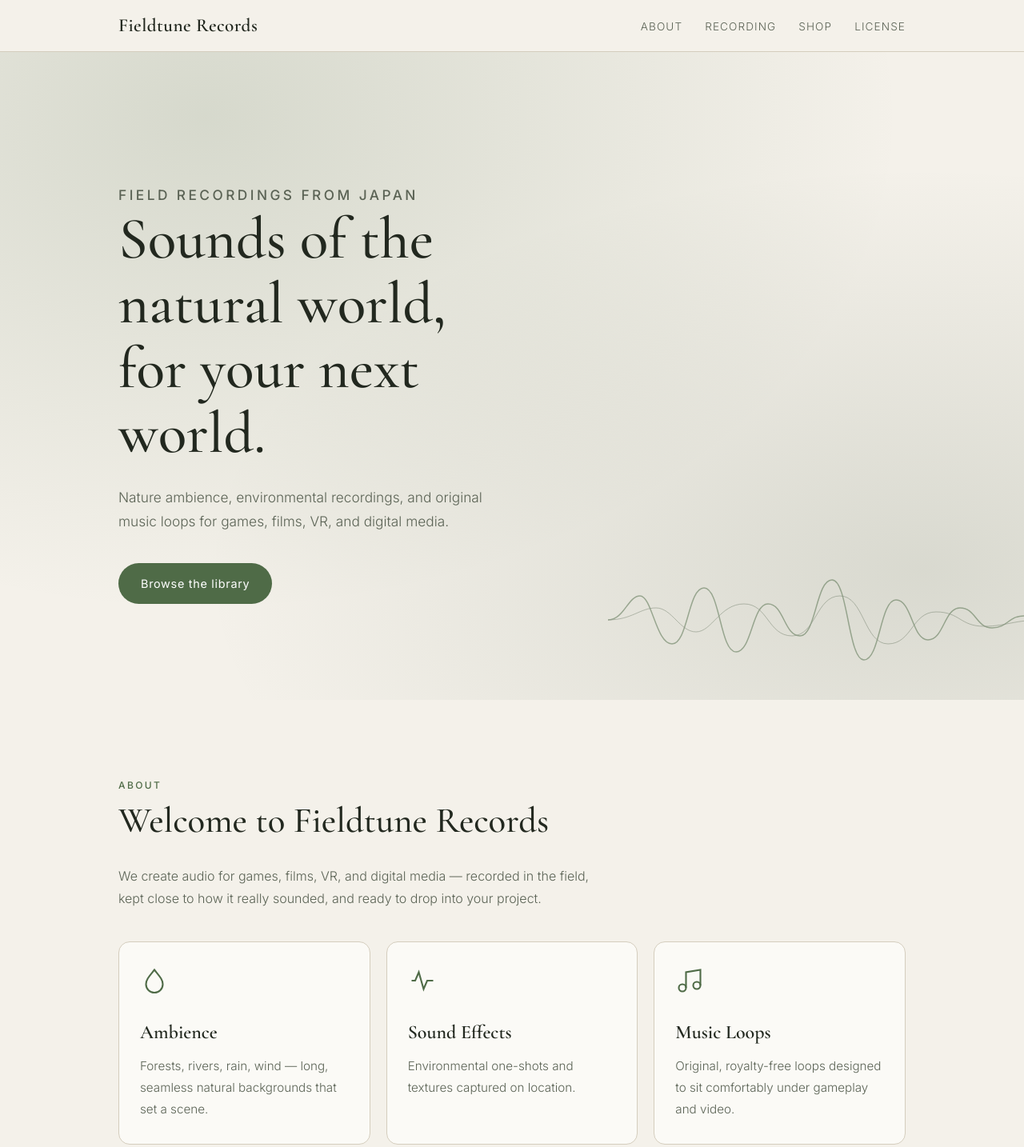
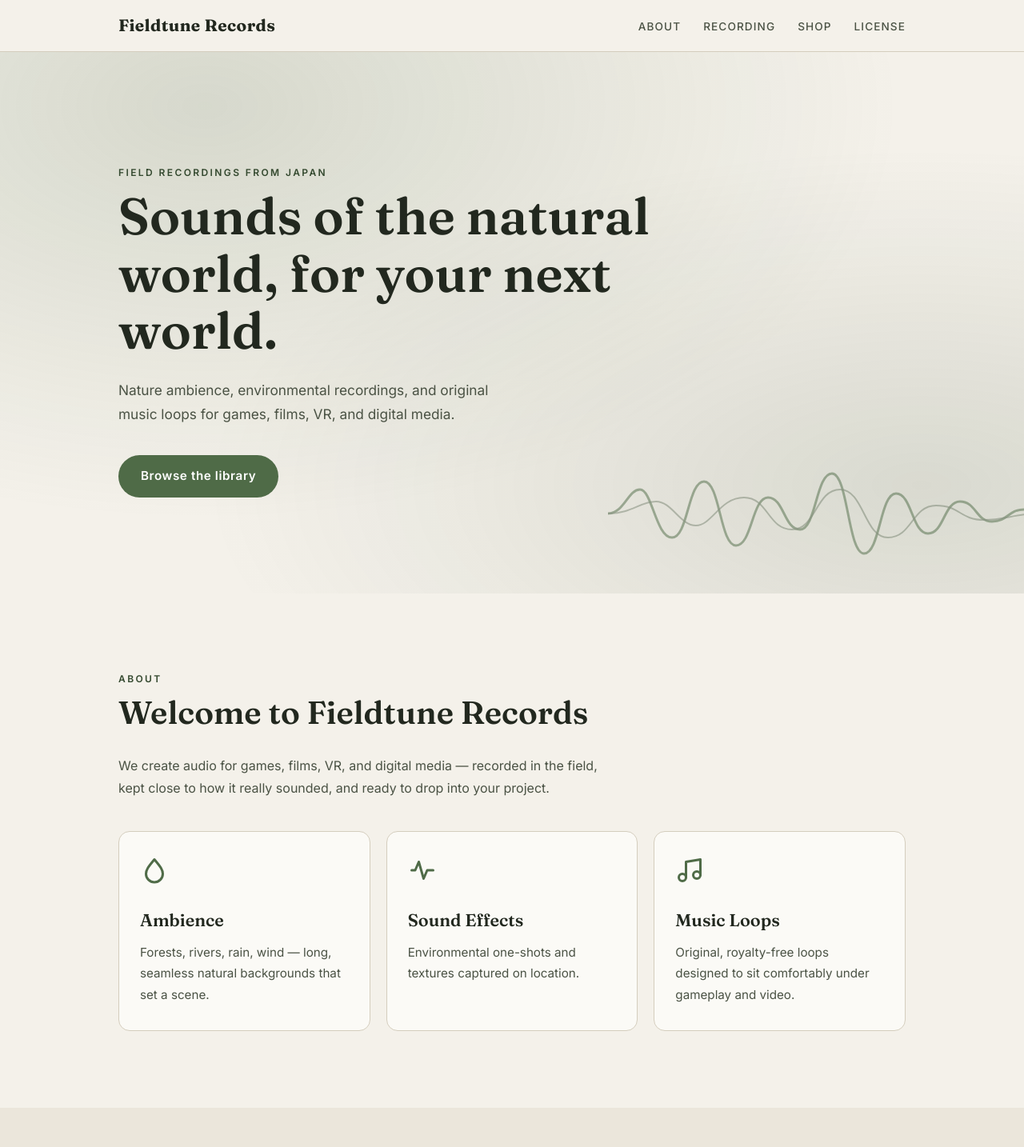
Before and after one commit to jacqueline37/fieldtunerecords, a plain HTML site: page index.html in a window 1280 px wide. Shown: the top 1434 px of the page at 80% size. Drawn offline with nearby package versions, Linux system fonts and the light colour scheme.

Commit message:
Thicken typography and line weights
The first draft used thin type (Cormorant Garamond, Inter 300) and
hairline strokes, which read as faint. Switch headings to Fraunces 600,
raise body text to Inter 400 and labels/buttons to 500-600, darken the
secondary text color, and thicken borders (1.5px), the hero waveform and
the category icons.

Also fix the hero eyebrow, which .hero p was overriding with a larger
size and the wrong color, and update the font note in CLAUDE.md.

Co-Authored-By: Claude Sonnet 5.5 <noreply@anthropic.com>

```diff
--- a/index.html
+++ b/index.html
@@ -11,23 +11,25 @@
 <meta property="og:url" content="https://www.fieldtunerecords.com/">
 <link rel="preconnect" href="https://fonts.googleapis.com">
 <link rel="preconnect" href="https://fonts.gstatic.com" crossorigin>
-<link href="https://fonts.googleapis.com/css2?family=Cormorant+Garamond:wght@400;500;600&family=Inter:wght@300;400;500&display=swap" rel="stylesheet">
+<link href="https://fonts.googleapis.com/css2?family=Fraunces:opsz,wght@9..144,500..700&family=Inter:wght@400;500;600&display=swap" rel="stylesheet">
 <style>
   :root {
     --bg: #f4f1ea;
     --bg-alt: #ebe6db;
     --ink: #22281f;
-    --ink-soft: #5b6355;
+    --ink-soft: #4a5244;
     --moss: #4f6b47;
     --moss-dark: #34492f;
     --line: #d4cdbd;
     --card: #fbfaf6;
+    --serif: "Fraunces", Georgia, serif;
+    --rule: 1.5px;
   }
   * { box-sizing: border-box; margin: 0; padding: 0; }
   html { scroll-behavior: smooth; }
   body {
     font-family: "Inter", system-ui, sans-serif;
-    font-weight: 300;
+    font-weight: 400;
     color: var(--ink);
     background: var(--bg);
     line-height: 1.75;
@@ -44,9 +46,9 @@
     border-bottom: 1px solid var(--line);
   }
   nav .wrap { display: flex; align-items: center; justify-content: space-between; height: 64px; }
-  .logo { font-family: "Cormorant Garamond", serif; font-size: 1.45rem; font-weight: 600; letter-spacing: 0.02em; text-decoration: none; }
+  .logo { font-family: var(--serif); font-size: 1.3rem; font-weight: 700; letter-spacing: 0.02em; text-decoration: none; }
   nav ul { display: flex; gap: 28px; list-style: none; }
-  nav ul a { text-decoration: none; font-size: 0.85rem; letter-spacing: 0.08em; text-transform: uppercase; color: var(--ink-soft); }
+  nav ul a { text-decoration: none; font-size: 0.85rem; font-weight: 500; letter-spacing: 0.08em; text-transform: uppercase; color: var(--ink-soft); }
   nav ul a:hover { color: var(--moss); }
 
   /* Hero */
@@ -60,19 +62,20 @@
       var(--bg);
   }
   .hero h1 {
-    font-family: "Cormorant Garamond", serif;
-    font-weight: 500;
-    font-size: clamp(2.6rem, 6vw, 4.6rem);
-    line-height: 1.1;
-    max-width: 14ch;
+    font-family: var(--serif);
+    font-weight: 600;
+    font-size: clamp(2.3rem, 5.4vw, 4rem);
+    line-height: 1.12;
+    max-width: 16ch;
   }
   .hero p { margin-top: 24px; max-width: 46ch; font-size: 1.08rem; color: var(--ink-soft); }
+  .hero p.eyebrow { margin-top: 0; margin-bottom: 8px; font-size: 0.75rem; color: var(--moss-dark); }
   .wave { position: absolute; right: -40px; bottom: 40px; width: 560px; max-width: 70%; opacity: 0.5; }
   .btn {
     display: inline-block; margin-top: 36px;
     padding: 13px 28px; border-radius: 999px;
     background: var(--moss); color: #fff; text-decoration: none;
-    font-size: 0.9rem; letter-spacing: 0.05em; font-weight: 400;
+    font-size: 0.95rem; letter-spacing: 0.04em; font-weight: 600;
     transition: background .2s;
   }
   .btn:hover { background: var(--moss-dark); }
@@ -80,40 +83,40 @@
   /* Sections */
   section { padding: 96px 0; }
   section.alt { background: var(--bg-alt); }
-  .eyebrow { font-size: 0.75rem; letter-spacing: 0.2em; text-transform: uppercase; color: var(--moss); font-weight: 500; }
-  h2 { font-family: "Cormorant Garamond", serif; font-weight: 500; font-size: clamp(2rem, 4vw, 2.8rem); margin: 8px 0 28px; line-height: 1.2; }
+  .eyebrow { font-size: 0.75rem; letter-spacing: 0.2em; text-transform: uppercase; color: var(--moss-dark); font-weight: 600; }
+  h2 { font-family: var(--serif); font-weight: 600; font-size: clamp(1.8rem, 3.6vw, 2.5rem); margin: 8px 0 28px; line-height: 1.2; }
   .lead { max-width: 60ch; color: var(--ink-soft); }
 
   .grid { display: grid; gap: 20px; grid-template-columns: repeat(auto-fit, minmax(240px, 1fr)); margin-top: 40px; }
-  .card { background: var(--card); border: 1px solid var(--line); border-radius: 14px; padding: 30px 26px; }
-  .card h3 { font-family: "Cormorant Garamond", serif; font-size: 1.5rem; font-weight: 600; margin-bottom: 8px; }
+  .card { background: var(--card); border: var(--rule) solid var(--line); border-radius: 14px; padding: 30px 26px; }
+  .card h3 { font-family: var(--serif); font-size: 1.35rem; font-weight: 600; margin-bottom: 8px; }
   .card p { color: var(--ink-soft); font-size: 0.95rem; }
   .icon { width: 36px; height: 36px; color: var(--moss); margin-bottom: 18px; }
 
   /* Specs */
-  .specs { display: grid; grid-template-columns: repeat(auto-fit, minmax(200px, 1fr)); gap: 0; margin-top: 40px; border-top: 1px solid var(--line); }
-  .spec { padding: 24px 20px 24px 0; border-bottom: 1px solid var(--line); }
-  .spec dt { font-size: 0.75rem; letter-spacing: 0.15em; text-transform: uppercase; color: var(--ink-soft); }
-  .spec dd { font-family: "Cormorant Garamond", serif; font-size: 1.4rem; font-weight: 600; margin-top: 4px; }
+  .specs { display: grid; grid-template-columns: repeat(auto-fit, minmax(200px, 1fr)); gap: 0; margin-top: 40px; border-top: var(--rule) solid var(--line); }
+  .spec { padding: 24px 20px 24px 0; border-bottom: var(--rule) solid var(--line); }
+  .spec dt { font-size: 0.78rem; font-weight: 600; letter-spacing: 0.15em; text-transform: uppercase; color: var(--ink-soft); }
+  .spec dd { font-family: var(--serif); font-size: 1.3rem; font-weight: 600; margin-top: 4px; }
 
   /* Stores */
   .stores { display: grid; grid-template-columns: repeat(auto-fit, minmax(220px, 1fr)); gap: 14px; margin-top: 40px; }
   .store {
     display: flex; justify-content: space-between; align-items: center;
-    padding: 20px 22px; border: 1px solid var(--line); border-radius: 12px;
+    padding: 20px 22px; border: var(--rule) solid var(--line); border-radius: 12px;
     background: var(--card); text-decoration: none; transition: border-color .2s, transform .2s;
   }
   .store:hover { border-color: var(--moss); transform: translateY(-2px); }
-  .store strong { font-weight: 500; display: block; }
-  .store span { font-size: 0.82rem; color: var(--ink-soft); }
-  .store .arrow { color: var(--moss); font-size: 1.1rem; }
-  .sub-label { margin-top: 48px; font-size: 0.8rem; letter-spacing: 0.15em; text-transform: uppercase; color: var(--ink-soft); }
+  .store strong { font-weight: 600; display: block; }
+  .store span { font-size: 0.88rem; color: var(--ink-soft); }
+  .store .arrow { color: var(--moss); font-size: 1.1rem; font-weight: 600; }
+  .sub-label { margin-top: 48px; font-size: 0.8rem; font-weight: 600; letter-spacing: 0.15em; text-transform: uppercase; color: var(--ink-soft); }
 
   /* License */
   .license { display: grid; grid-template-columns: 1fr 1fr; gap: 20px; margin-top: 36px; }
   .license ul { list-style: none; }
   .license li { padding: 8px 0 8px 28px; position: relative; color: var(--ink-soft); }
-  .license li::before { position: absolute; left: 0; font-weight: 500; }
+  .license li::before { position: absolute; left: 0; font-weight: 700; }
   .ok li::before { content: "✓"; color: var(--moss); }
   .ng li::before { content: "✕"; color: #9a5a4a; }
   .note { margin-top: 24px; font-size: 0.88rem; color: var(--ink-soft); }
@@ -153,8 +156,8 @@
     <a href="#shop" class="btn">Browse the library</a>
   </div>
   <svg class="wave" viewBox="0 0 560 120" fill="none" aria-hidden="true">
-    <path d="M0 60 C 20 60, 25 30, 40 30 S 60 90, 80 90 S 100 20, 120 20 S 140 100, 160 100 S 180 40, 200 40 S 220 80, 240 80 S 260 10, 280 10 S 300 110, 320 110 S 340 35, 360 35 S 380 85, 400 85 S 420 45, 440 45 S 460 70, 480 70 S 500 55, 520 55 S 540 60, 560 60" stroke="#4f6b47" stroke-width="1.5"/>
-    <path d="M0 60 C 30 60, 40 45, 60 45 S 90 75, 110 75 S 140 40, 170 40 S 200 80, 230 80 S 260 30, 290 30 S 320 90, 350 90 S 380 50, 410 50 S 440 68, 470 68 S 510 58, 560 60" stroke="#34492f" stroke-width="1" opacity="0.6"/>
+    <path d="M0 60 C 20 60, 25 30, 40 30 S 60 90, 80 90 S 100 20, 120 20 S 140 100, 160 100 S 180 40, 200 40 S 220 80, 240 80 S 260 10, 280 10 S 300 110, 320 110 S 340 35, 360 35 S 380 85, 400 85 S 420 45, 440 45 S 460 70, 480 70 S 500 55, 520 55 S 540 60, 560 60" stroke="#4f6b47" stroke-width="3" stroke-linecap="round"/>
+    <path d="M0 60 C 30 60, 40 45, 60 45 S 90 75, 110 75 S 140 40, 170 40 S 200 80, 230 80 S 260 30, 290 30 S 320 90, 350 90 S 380 50, 410 50 S 440 68, 470 68 S 510 58, 560 60" stroke="#34492f" stroke-width="2" stroke-linecap="round" opacity="0.6"/>
   </svg>
 </header>
 
@@ -166,17 +169,17 @@
 
     <div class="grid">
       <div class="card">
-        <svg class="icon" viewBox="0 0 24 24" fill="none" stroke="currentColor" stroke-width="1.4"><path d="M12 3c-4 5-7 8-7 12a7 7 0 0014 0c0-4-3-7-7-12z"/></svg>
+        <svg class="icon" viewBox="0 0 24 24" fill="none" stroke="currentColor" stroke-width="2" stroke-linecap="round" stroke-linejoin="round"><path d="M12 3c-4 5-7 8-7 12a7 7 0 0014 0c0-4-3-7-7-12z"/></svg>
         <h3>Ambience</h3>
         <p>Forests, rivers, rain, wind — long, seamless natural backgrounds that set a scene.</p>
       </div>
       <div class="card">
-        <svg class="icon" viewBox="0 0 24 24" fill="none" stroke="currentColor" stroke-width="1.4"><path d="M3 12h3l3-7 4 14 3-7h5"/></svg>
+        <svg class="icon" viewBox="0 0 24 24" fill="none" stroke="currentColor" stroke-width="2" stroke-linecap="round" stroke-linejoin="round"><path d="M3 12h3l3-7 4 14 3-7h5"/></svg>
         <h3>Sound Effects</h3>
         <p>Environmental one-shots and textures captured on location.</p>
       </div>
       <div class="card">
-        <svg class="icon" viewBox="0 0 24 24" fill="none" stroke="currentColor" stroke-width="1.4"><path d="M9 18V5l12-2v13"/><circle cx="6" cy="18" r="3"/><circle cx="18" cy="16" r="3"/></svg>
+        <svg class="icon" viewBox="0 0 24 24" fill="none" stroke="currentColor" stroke-width="2" stroke-linecap="round" stroke-linejoin="round"><path d="M9 18V5l12-2v13"/><circle cx="6" cy="18" r="3"/><circle cx="18" cy="16" r="3"/></svg>
         <h3>Music Loops</h3>
         <p>Original, royalty-free loops designed to sit comfortably under gameplay and video.</p>
       </div>
```
Also changed, not shown: 1 other file.
